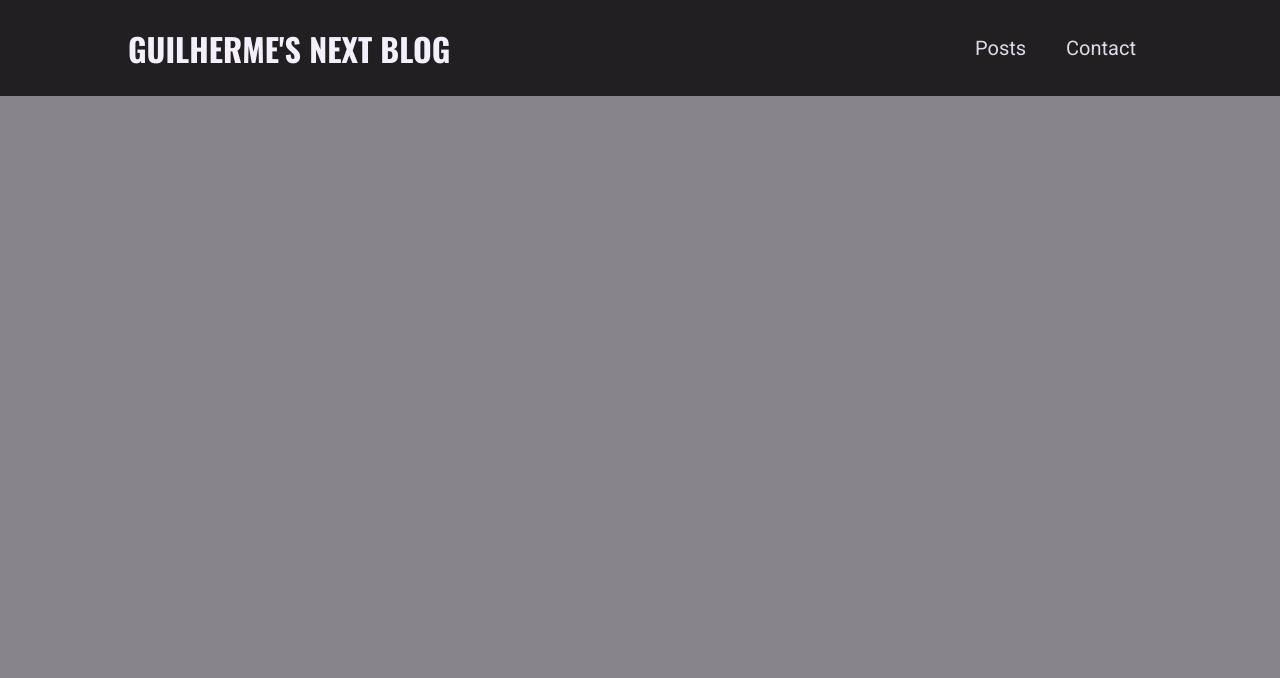
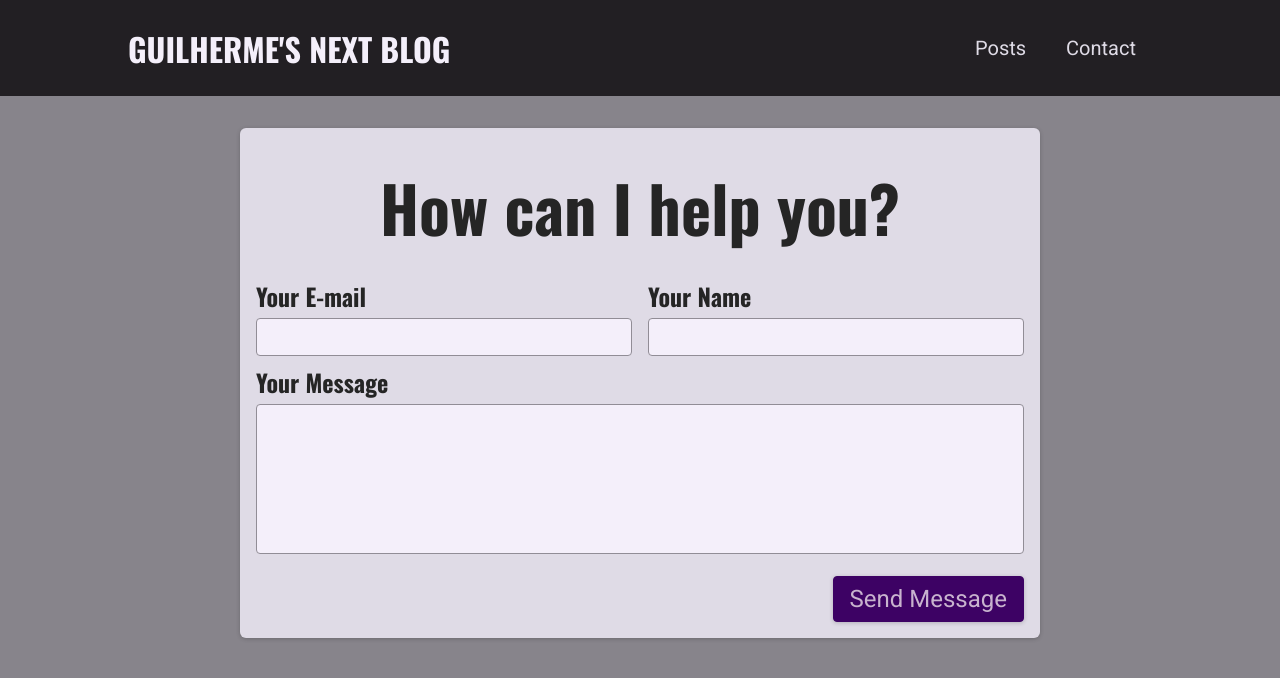
Before and after one commit to m3m0o/react-projects, a Next.js app in the folder blog/: page /contact in a window 1280 px wide. Shown: the top 678 px of the page. Built offline with nearby package versions, Linux system fonts and the light colour scheme.

Commit message:
:sparkles: feat: added ContactForm

```diff
--- /dev/null
+++ b/blog/components/contact/ContactForm.tsx
@@ -0,0 +1,74 @@
+import React, { useState } from 'react';
+
+import styles from './styles/ContactForm.module.css';
+
+const ContactForm = () => {
+  const [enteredEmail, setEnteredEmail] = useState('');
+  const [enteredName, setEnteredName] = useState('');
+  const [enteredMessage, setEnteredMessage] = useState('');
+
+  const sendMessageHandler = (event: React.FormEvent<HTMLFormElement>) => {
+    event.preventDefault();
+
+    fetch('/api/contact', {
+      method: 'POST',
+      body: JSON.stringify({
+        name: enteredName,
+        email: enteredEmail,
+        message: enteredMessage,
+      }),
+      headers: {
+        'Content-Type': 'application/json',
+      },
+    });
+  };
+
+  return (
+    <section className={styles.contact}>
+      <h1>How can I help you?</h1>
+
+      <form className={styles.form} onSubmit={sendMessageHandler}>
+        <div className={styles.controls}>
+          <div className={styles.control}>
+            <label htmlFor='email'>Your E-mail</label>
+            <input
+              type='email'
+              id='email'
+              required
+              value={enteredEmail}
+              onChange={(event) => setEnteredEmail(event.target.value)}
+            />
+          </div>
+
+          <div className={styles.control}>
+            <label htmlFor='name'>Your Name</label>
+            <input
+              type='text'
+              id='name'
+              required
+              value={enteredName}
+              onChange={(event) => setEnteredName(event.target.value)}
+            />
+          </div>
+        </div>
+
+        <div className={styles.control}>
+          <label htmlFor='message'>Your Message</label>
+          <textarea
+            id='message'
+            rows={5}
+            required
+            value={enteredMessage}
+            onChange={(event) => setEnteredMessage(event.target.value)}
+          />
+        </div>
+
+        <div className={styles.actions}>
+          <button>Send Message</button>
+        </div>
+      </form>
+    </section>
+  );
+};
+
+export default ContactForm;
--- /dev/null
+++ b/blog/components/contact/styles/ContactForm.module.css
@@ -0,0 +1,73 @@
+.contact {
+  margin: var(--size-8) auto;
+  border-radius: 6px;
+  background-color: var(--color-grey-100);
+  width: 90%;
+  max-width: 50rem;
+  padding: var(--size-4);
+  box-shadow: 0 1px 4px rgba(0, 0, 0, 0.2);
+  font-size: var(--size-6);
+}
+
+.contact h1 {
+  font-size: var(--size-8);
+  margin: var(--size-4) 0;
+  text-align: left;
+}
+
+.form label {
+  display: block;
+  font-family: 'Oswald', sans-serif;
+  font-weight: bold;
+  margin: var(--size-2) 0 var(--size-1) 0;
+}
+
+.form input,
+.form textarea {
+  font: inherit;
+  padding: var(--size-1);
+  border-radius: 4px;
+  width: 100%;
+  border: 1px solid var(--color-grey-400);
+  background-color: var(--color-grey-50);
+  resize: none;
+}
+
+.controls {
+  display: flex;
+  column-gap: 1rem;
+  flex-wrap: wrap;
+}
+
+.control {
+  flex: 1;
+  min-width: 10rem;
+}
+
+.actions {
+  margin-top: var(--size-4);
+  text-align: right;
+}
+
+.form button {
+  font: inherit;
+  cursor: pointer;
+  background-color: var(--color-primary-700);
+  border: 1px solid var(--color-primary-700);
+  padding: var(--size-2) var(--size-4);
+  border-radius: 4px;
+  color: var(--color-primary-50);
+  box-shadow: 0 1px 4px rgba(0, 0, 0, 0.2);
+}
+
+.form button:hover {
+  background-color: var(--color-primary-500);
+  border-color: var(--color-primary-500);
+}
+
+@media (min-width: 768px) {
+  .contact h1 {
+    font-size: var(--size-16);
+    text-align: center;
+  }
+}
--- a/blog/pages/contact.tsx
+++ b/blog/pages/contact.tsx
@@ -1,3 +1,7 @@
-const ContactPage = () => {};
+import ContactForm from '@/components/contact/ContactForm';
+
+const ContactPage = () => {
+  return <ContactForm />;
+};
 
 export default ContactPage;
```
